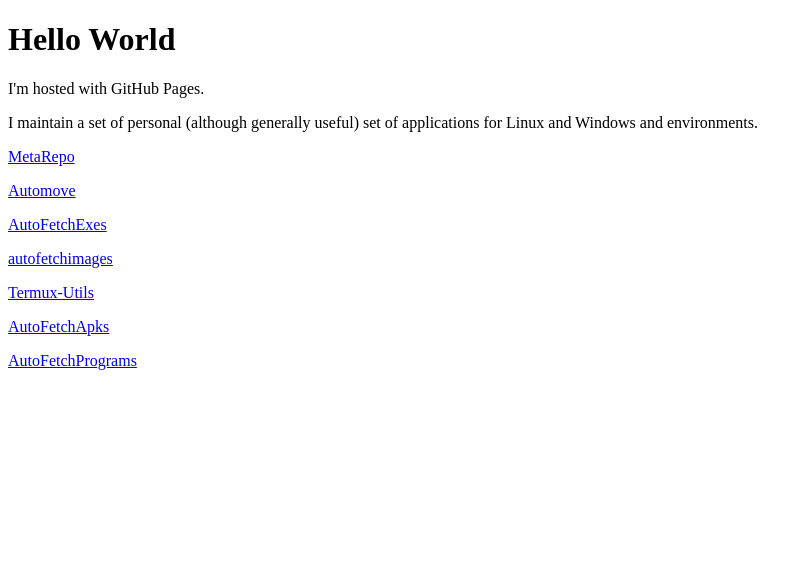
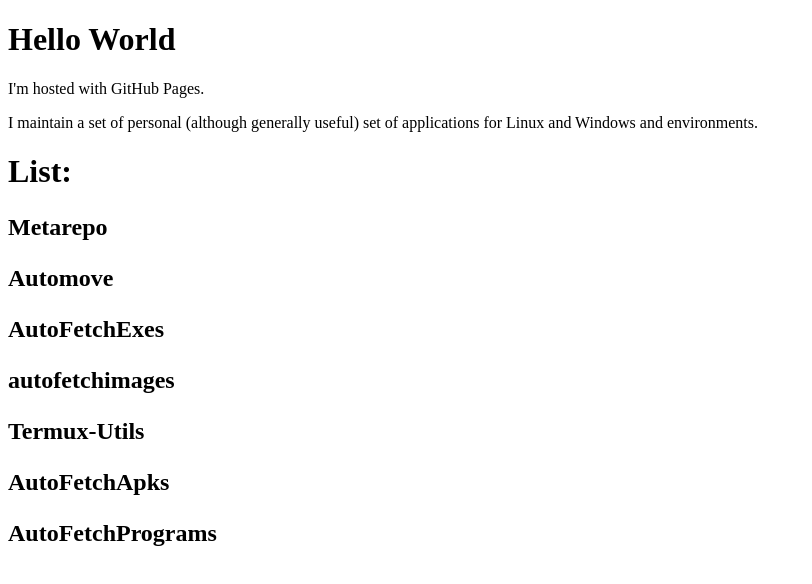
Before and after one commit to mccartneym7964/mccartneym7964.github.io, a plain HTML site: page index.html in a window 1280 px wide. Shown: the whole page, without its empty margins (0-812 px from the left). Drawn offline with Linux system fonts and the light colour scheme.

Commit message:
Update index.html

```diff
--- a/index.html
+++ b/index.html
@@ -6,13 +6,14 @@
 
 <p>I maintain a set of personal (although generally useful) set of applications for Linux and Windows and environments.</p>
 
-  <p><a href="MetaRepo.html">MetaRepo</a></p>
-   <p><a href="automove.html">Automove</a></p>
-   <p><a href="AutoFetchExes.html">AutoFetchExes</a></p>
-   <p><a href="autofetchimages.html">autofetchimages</a></p>
-   <p><a href="Termux-Utils.html">Termux-Utils</a></p>
-   <p><a href="AutoFetchApks.html">AutoFetchApks</a></p>
-  <p><a href="AutoFetchPrograms.html">AutoFetchPrograms</a></p>
-
+  <h1>List:</h1>
+  <h2><p>Metarepo</p>
+   <p>Automove</p>
+   <p>AutoFetchExes</p>
+   <p>autofetchimages</p>
+   <p>Termux-Utils</p>
+   <p>AutoFetchApks</p>
+  <p>AutoFetchPrograms</p>
+  </h2>
 </body>
 </html>
```
